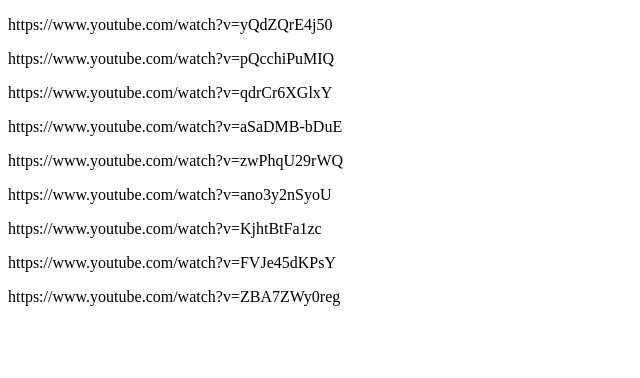
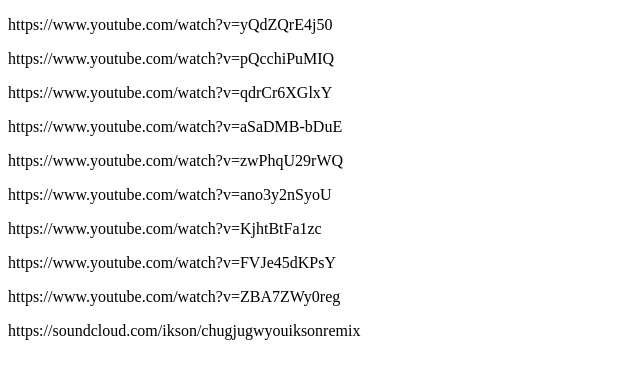
Before and after one commit to pycppdel/playlist, a plain HTML site: page index.html in a window 1280 px wide. Shown: the whole page, without its empty margins (0-640 px from the left). Drawn offline with Linux system fonts and the light colour scheme.

Commit message:
Update index.html

```diff
--- a/index.html
+++ b/index.html
@@ -20,6 +20,7 @@
  <p>https://www.youtube.com/watch?v=KjhtBtFa1zc</p>
  <p>https://www.youtube.com/watch?v=FVJe45dKPsY</p>
  <p>https://www.youtube.com/watch?v=ZBA7ZWy0reg</p>
+ <p>https://soundcloud.com/ikson/chugjugwyouiksonremix<p>
 </div>
 
 </body>
```
